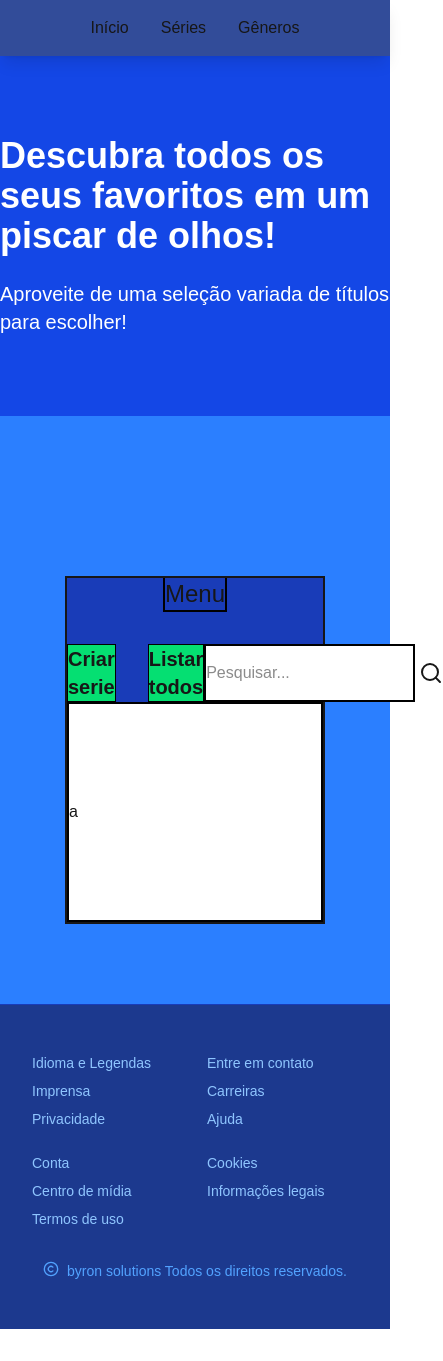
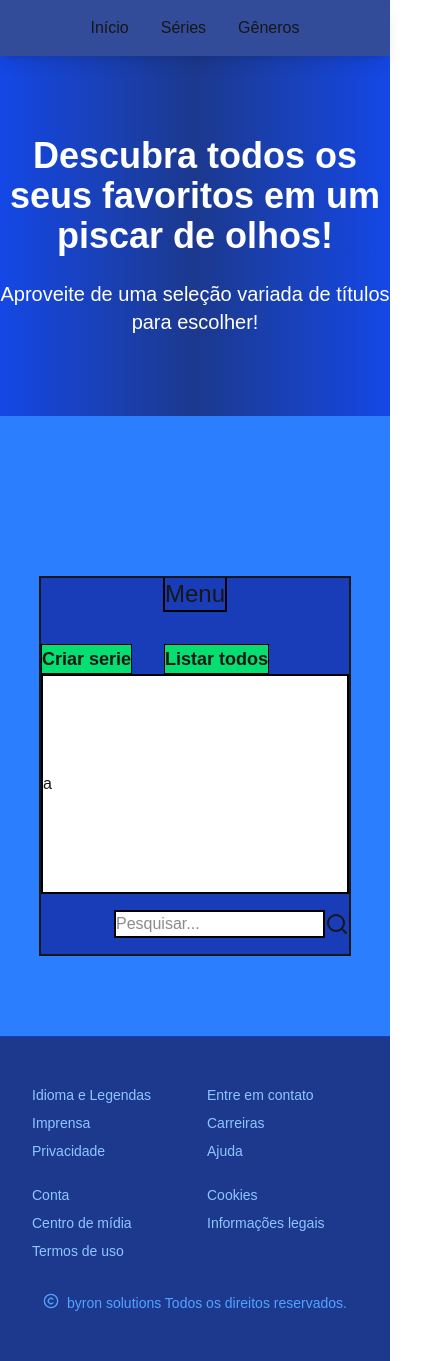
Before and after one commit to enriquemantovani/Streaming-pj-final, a Next.js app: page /series in a window 390 px wide. Shown: the whole page, 443 px wide, since content can reach past the window. Before the commit the page ends 1329 px from the top, so only its background shows below. Built offline with nearby package versions, Linux system fonts and the light colour scheme.

Commit message:
feat: Adicionado responsividade em todas as paginas + alguns quick fixes

```diff
--- a/src/app/generos/page.tsx
+++ b/src/app/generos/page.tsx
@@ -14,21 +14,21 @@ export default function GenerosPage(){
 
                 <section className="bg-gradient-to-r from-blue-700 via-blue-900 to-blue-700 py-20 w-full">
                     <div className="flex flex-col items-center gap-6">
-                        <p className="text-4xl text-white font-bold">Procure pelos seus gêneros favoritos!</p>
-                        <p className="text-xl text-white"> Escolha o filme que mais bem combina com você e aproveite! </p>
+                        <p className="text-4xl text-center text-white font-bold">Procure pelos seus gêneros favoritos!</p>
+                        <p className="text-xl text-center text-white"> Escolha o filme que mais bem combina com você e aproveite! </p>
                     </div>
                 </section>
 
                 {/* Menu da pagina generos */}
 
-                <div className="flex flex-col items-center gap-8 border-2 border-white max-w-2/3 min-w-2/3 bg-blue-800 my-20">
+                <div className="flex flex-col items-center gap-8 border-2 border-white max-w-5/6 md:max-w-2/3 min-w-2/3 bg-blue-800 my-20">
 
                     <div className="flex justify-center min-w-1/8 border-b-2 border-l-2 border-r-2 border-black text-2xl">
                         <h2>Menu</h2>
                     </div>
 
                     <div className="flex w-full min-h-[300px]">
-                        <div className="bg-white w-3/5 border-2 border-black">
+                        <div className="bg-white w-4/5 md:w-7/10 border-2 border-black">
                             <p>Lorem</p>
                         </div>
 
@@ -40,16 +40,18 @@ export default function GenerosPage(){
 
                     <div className="flex justify-around w-full my-8">
                         <div className="flex gap-8">
-                            <button className="bg-green-400 text-white text-xl font-bold border border-black rounded-xl hover:bg-green-600 transition duration-400">
+                            <button className="bg-green-400 text-white text-xl font-bold border border-black rounded-xl hover:bg-green-600 transition duration-400 py-2 px-4">
                                 Criar gênero
                             </button>
 
-                            <button className="bg-green-400 text-white text-xl font-bold border border-black rounded-xl hover:bg-green-600 transition duration-400">
+                            <button className="bg-green-400 text-white text-xl font-bold border border-black rounded-xl hover:bg-green-600 transition duration-400 py-2 px-4">
                                 Listar Todos
                             </button>
                         </div>
 
-                        <div className="flex gap-8">
+                        {/*Botões de editar e remover do desktop*/}
+
+                        <div className="hidden md:flex gap-8">
                             <button className="bg-amber-400 text-white text-xl font-bold border border-black rounded-xl hover:bg-amber-500 transition duration-400 py-2 px-4">
                                 Editar
                             </button>
@@ -58,6 +60,23 @@ export default function GenerosPage(){
                                 Deletar
                             </button>
                         </div>
+
+                    </div>
+
+
+                    {/*Botões de editar e remover do mobile*/}
+
+                    <div className="flex justify-around gap-8 w-full md:hidden">
+
+                        <div className="flex gap-8">
+                            <button className="bg-amber-400 text-white text-xl font-bold border border-black rounded-xl hover:bg-amber-500 transition duration-400 py-2 px-4">
+                                Editar
+                            </button>
+                            <button className="bg-red-600 text-white text-xl font-bold border border-black rounded-xl hover:bg-red-800 transition duration-400 py-2 px-4">
+                                Deletar
+                            </button>
+                        </div>
+
                     </div>
 
                 </div>
--- a/src/app/series/page.tsx
+++ b/src/app/series/page.tsx
@@ -12,14 +12,14 @@ export default function SeriesPage() {
 
                 {/* Seção Hero da pagina series*/}
 
-                <section className="bg-blue-700 py-20">
+                <section className="bg-gradient-to-r from-blue-700 via-blue-900 to-blue-700 py-20">
                     <div className="flex flex-col items-center gap-6 container mx-auto">
-                        <h1 className="text-4xl text-white font-bold">Descubra todos os seus favoritos em um piscar de olhos!</h1>
-                        <p className="text-xl text-white"> Aproveite de uma seleção variada de títulos para escolher! </p>
+                        <h2 className="text-4xl text-center text-white font-bold">Descubra todos os seus favoritos em um piscar de olhos!</h2>
+                        <p className="text-xl text-center text-white"> Aproveite de uma seleção variada de títulos para escolher! </p>
                     </div>
                 </section>
 
-                <div className="flex flex-col items-center container mx-auto gap-8 border-2 max-w-2/3 bg-blue-800 my-20">
+                <div className="flex flex-col items-center container mx-auto gap-8 border-2 max-w-4/5 md:max-w-2/3 bg-blue-800 my-20">
 
                     <div className="flex justify-center min-w-1/8 border-b-2 border-l-2 border-r-2 border-black text-2xl">
                         <h2>Menu</h2>
@@ -28,14 +28,17 @@ export default function SeriesPage() {
                     <div className="w-full">
                         <div className="flex justify-between">
                             <div className="flex gap-8">
-                                <button className="bg-green-400 text-xl font-bold border border-black hover:bg-green-600 transition duration-400">
+                                <button className="bg-green-400 text-lg md:text-xl font-bold border border-black hover:bg-green-600 transition duration-400">
                                     Criar serie
                                 </button>
-                                <button className="bg-green-400 text-xl font-bold border border-black hover:bg-green-600 transition duration-400">
+                                <button className="bg-green-400 text-lg md:text-xl font-bold border border-black hover:bg-green-600 transition duration-400">
                                     Listar todos
                                 </button>
                             </div>
-                            <div className="flex gap-1">
+
+                            {/*Barra de pesquisa no desktop*/}
+
+                            <div className="hidden md:flex gap-1">
 
                                 <input className="bg-white border-2 border-black" type="text" placeholder="Pesquisar..." />
 
@@ -48,6 +51,19 @@ export default function SeriesPage() {
                         <div className="bg-white w-full py-24 border-2 border-black">
                             <p>a</p>
                         </div>
+
+                        {/* Barra de pesquisa no mobile */}
+
+                        <div className="flex justify-end my-4 md:hidden">
+
+                            <input className="bg-white border-2 border-black" type="text" placeholder="Pesquisar..." />
+
+                                <button className="text-xl">
+                                    <Search/>
+                                </button>
+
+                        </div>
+
                     </div>
 
                 </div>
--- a/src/components/Header/index.tsx
+++ b/src/components/Header/index.tsx
@@ -7,6 +7,8 @@ export default function Header(){
 
         <header className="bg-blue-900/90 backdrop-blur px-6 py-4 flex items-center justify-between shadow-lg sticky top-0 z-50">
 
+            {/*Header no mobile*/}
+
             <div className="w-full flex justify-center md:hidden">
                 <nav className="flex gap-8 md:hidden">
                     <Link href="/" className="hover:text-cyan-300 transition">Início</Link>
@@ -14,6 +16,8 @@ export default function Header(){
                     <Link href="/generos" className="hover:text-cyan-300 transition">Gêneros</Link>
                 </nav>
             </div>
+
+            {/*Header no desktop*/}
 
             <h1 className="hidden md:inline text-3xl font-extrabold text-cyan-400 tracking-wide">Byron.tv</h1>
             <nav className="hidden md:flex gap-6 text-base font-medium">
```
